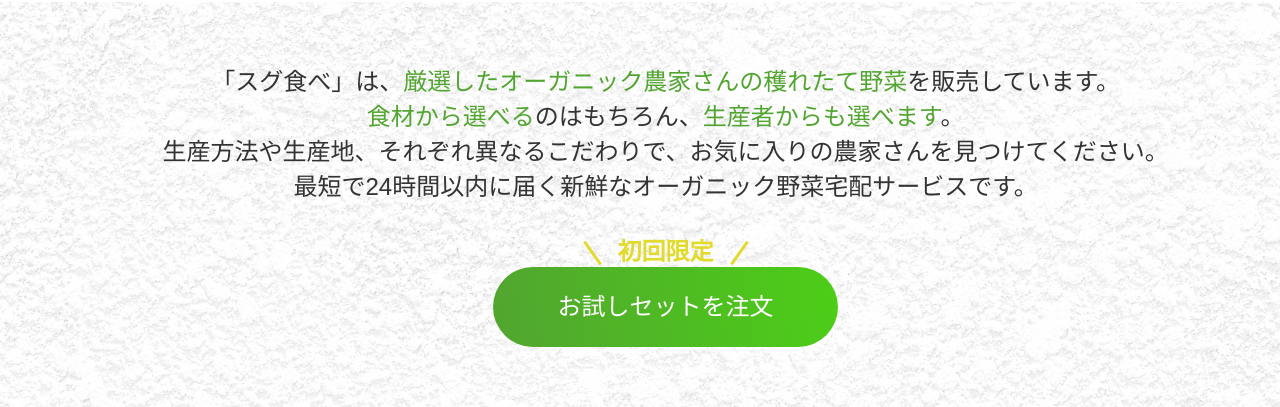
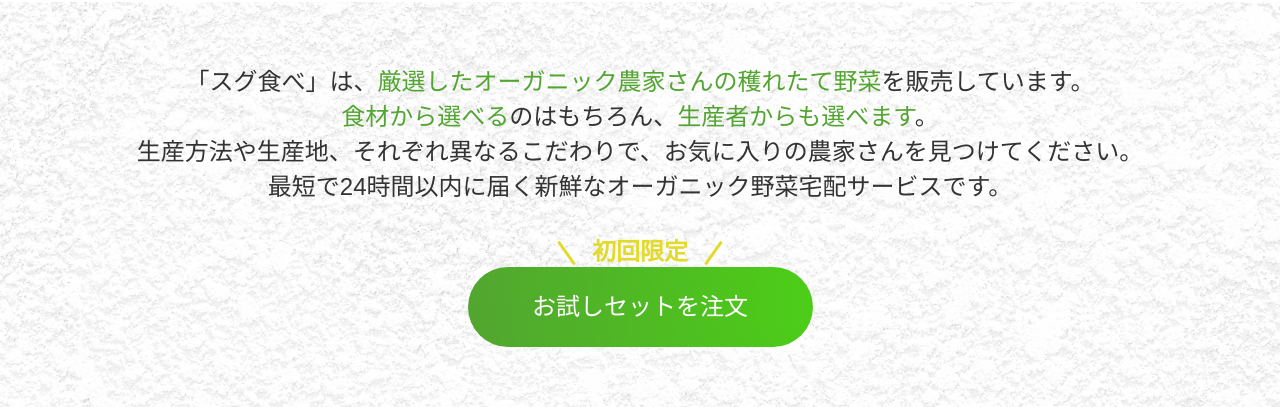
Before and after one commit to rin-k-dev/sugutabe, a website with bundled scripts: page index.html in a window 1280 px wide. Shown: the part 602-1009 px from the top of the page. Built offline with nearby package versions, Linux system fonts and the light colour scheme; a web font is replaced by a local one.

Commit message:
index.html app.css changed

```diff
--- a/index.html
+++ b/index.html
@@ -115,24 +115,15 @@
       <section class="p-section__about">
         <h1>スグ食べとは</h1>
         <div class="l-sectioin__about u-spacer__top">
-          <p class="u-NoteSansJP-16-24-normal">
-            「スグ食べ」は、<span class="u-green"
-              >厳選したオーガニック農家さんの穫れたて野菜</span
-            >を販売しています。<br class="u-pconly" >
-            <span class="u-green">食材から選べる</span>のはもちろん、<span
-              class="u-green"
-              >生産者からも選べます</span
-            >。
-          </p>
-          <p class="u-NoteSansJP-16-24-normal">
-            生産方法や生産地、それぞれ異なるこだわりで、お気に入りの農家さんを見つけてください。<br
-              class="u-pconly"
-            >最短で24時間以内に届く新鮮なオーガニック野菜宅配サービスです。
-          </p>
-          <div class="c-attention">
-            <p>初回限定</p>
-            <div class="c-button__trial">
-              <a href="#" class="u-NoteSansJP-24">お試しセットを注文</a>
+          <div class="l-wrapper__section--about">
+            <p class="u-NoteSansJP-16-24-normal">「スグ食べ」は、<span class="u-green">厳選したオーガニック農家さんの穫れたて野菜</span>を販売しています。<br class="u-pconly" >
+              <span class="u-green">食材から選べる</span>のはもちろん、<span class="u-green">生産者からも選べます</span>。<br>
+              生産方法や生産地、それぞれ異なるこだわりで、お気に入りの農家さんを見つけてください。<br class="u-pconly">最短で24時間以内に届く新鮮なオーガニック野菜宅配サービスです。</p>
+            <div class="c-attention">
+              <p>初回限定</p>
+              <div class="c-button__trial">
+                <a href="#" class="u-NoteSansJP-24">お試しセットを注文</a>
+              </div>
             </div>
           </div>
         </div>
--- a/src/layout/_main.scss
+++ b/src/layout/_main.scss
@@ -50,16 +50,31 @@
     }
   }
   .l-sectioin__about {
+    padding-top: 30px;
+    padding-bottom: 30px;
+    @media screen and (min-width: #{variables.$break-point}px) {
+      padding-top: 60px;
+      padding-bottom: 60px;
+    }
+    .l-wrapper__section--about {
+      margin: 0 auto;
+      width: 345px;
+      @media screen and (min-width: #{variables.$break-point}px) {
+        width: 1070px;
+      }
+    }
+    /*
     width: calc(100vw * 345 / #{variables.$width-origin});
     padding-left: calc(100vw * 15 / #{variables.$width-origin});
-    text-align: left;
+    text-align: center;
     padding-bottom: 30px;
     @media screen and (min-width: #{variables.$break-point}px) {
-      width: calc(100vw * 1070 / #{variables.$width-origin-pc});
+      max-width: 1070px;
       text-align: center;
       margin-left: calc(100vw * 105 / #{variables.$width-origin-pc});
       padding-bottom: 60px;
     }
+    */
   }
 
   .l-section__reason {
```
Also changed, not shown: assets/css/app.css.
